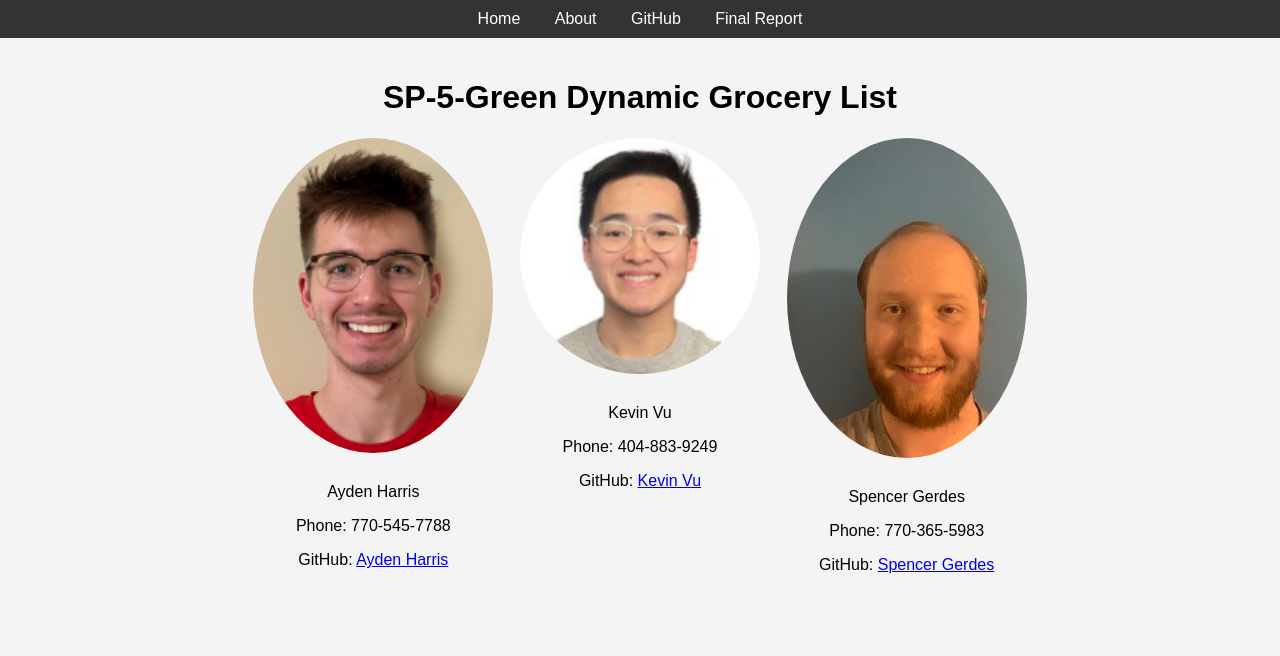
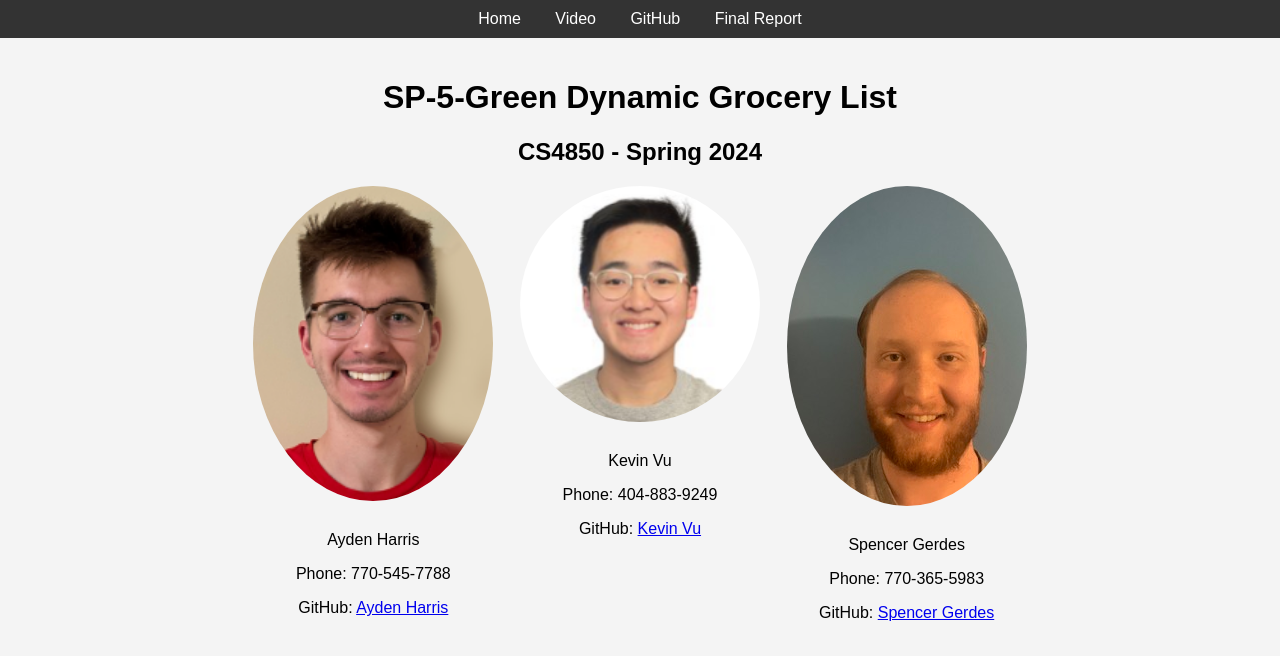
Before and after one commit to SP-5-Green-Dynamic-Grocery-List/SP-5-Green-Dynamic-Grocery-List, a website: page index.html in a window 1280 px wide. Drawn offline with Linux system fonts and the light colour scheme.

Commit message:
added course number

```diff
--- a/index.html
+++ b/index.html
@@ -52,12 +52,13 @@
 <body>
   <div class="navbar">
     <a href="#">Home</a>
-    <a href="#">About</a>
+    <a href="#">Video</a>
     <a href="https://github.com/your-username">GitHub</a>
     <a href="path/to/your/report.pdf" target="_blank">Final Report</a>
   </div>
   <div class="container">
     <h1>SP-5-Green Dynamic Grocery List</h1>
+    <h2>CS4850 - Spring 2024</h2>
     <div class="team-section">
       <div class="team-member">
         <img src="ayden.PNG" alt="Ayden's Picture">
```
